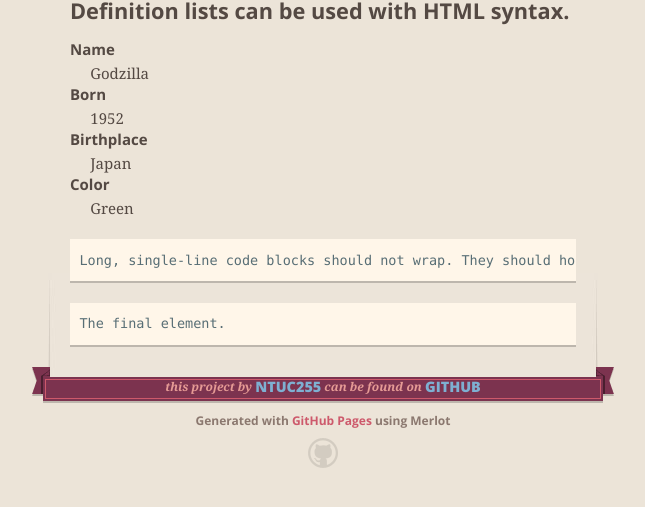
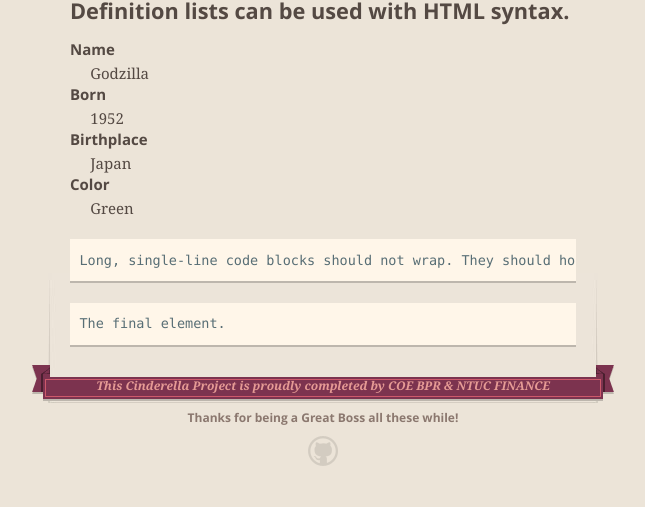
Before and after one commit to ntuc255/chey, a Jekyll site: the page built from index.md, in a window 1280 px wide and 900 px high, scrolled down 2628 px, cut to the strip 392-899 px from the top of the window. Shown: the whole strip, without its empty margins (317-962 px from the left). Built offline with Jekyll 4.4.1, drawn with Linux system fonts in a browser that asks for light colours; some of the changed text lies outside the part shown.

Commit message:
Update default.html

```diff
--- a/_layouts/default.html
+++ b/_layouts/default.html
@@ -36,19 +36,11 @@
         </span>
       </header>
 
-      {% if site.show_downloads %}
-        <section id="downloads">
-          <span class="inner">
-            <a href="{{ site.github.zip_url }}" class="zip"><em>download</em> .ZIP</a><a href="{{ site.github.tar_url }}" class="tgz"><em>download</em> .TGZ</a>
-          </span>
-        </section>
-      {% else %}
+
         <div id="no-downloads">
           <span class="inner">
           </span>
         </div>
-      {% endif %}
-
 
       <span class="banner-fix"></span>
 
@@ -60,17 +52,14 @@
       <footer>
         <span class="ribbon-outer">
           <span class="ribbon-inner">
-            {% if site.github.is_project_page %}
-              <p>this project by <a href="{{ site.github.owner_url }}">{{ site.github.owner_name }}</a> can be found on <a href="{{ site.github.repository_url }}">GitHub</a></p>
-            {% endif %}
-            {% if site.github.is_user_page %}
-              <p>Projects by <a href="{{ site.github.owner_url }}">{{ site.github.owner_name }}</a> can be found on <a href="{{ site.github.repository_url }}">GitHub</a></p>
-            {% endif %}
+
+              <p>This Cinderella Project is proudly completed by COE BPR & NTUC FINANCE</p>
+
           </span>
           <span class="left-tail"></span>
           <span class="right-tail"></span>
         </span>
-        <p>Generated with <a href="https://pages.github.com">GitHub Pages</a> using Merlot</p>
+        <p> Thanks for being a Great Boss all these while! </p>
         <span class="octocat"></span>
       </footer>
 
```
